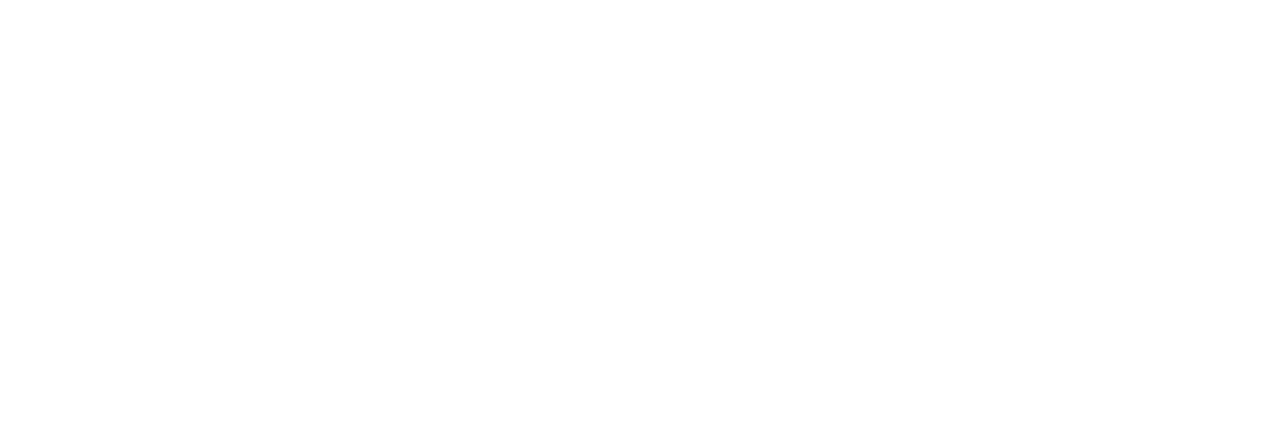
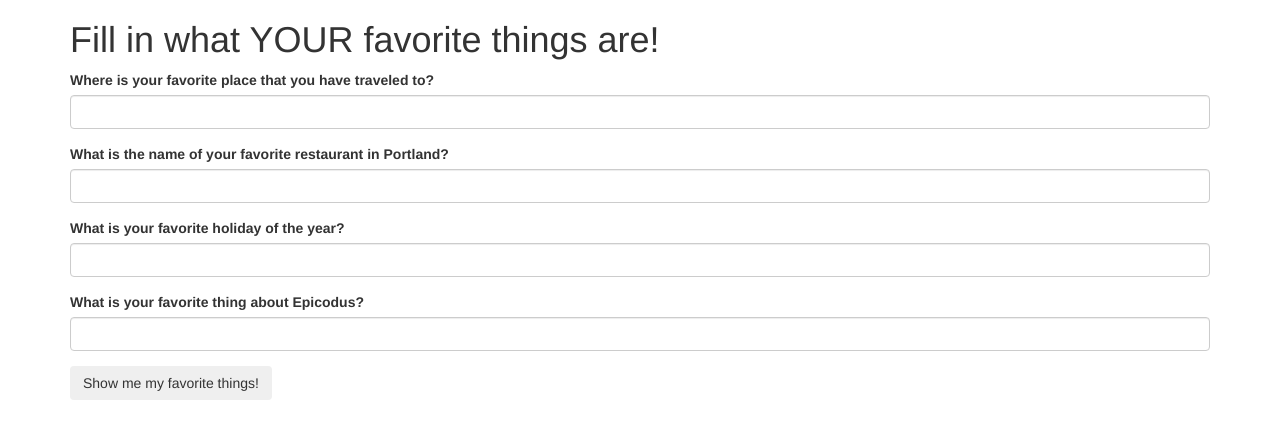
Before and after one commit to sarastillwell/jquery-code-review, a plain HTML site: page index.html in a window 1280 px wide. Drawn offline with Linux system fonts and the light colour scheme.

Commit message:
add content to HTML page.

```diff
--- a/index.html
+++ b/index.html
@@ -7,7 +7,31 @@
     <script src="js/jquery.js"></script>
     <script src="js/scripts.js"></script>
   </head>
+
   <body>
+    <div class="container">
+      <h1>Fill in what YOUR favorite things are!</h2>
+        <form>
+          <div class="form-group">
+            <label for="destination">Where is your favorite place that you have traveled to?</label>
+            <input id="destination" class="form-control" type="text">
+          </div>
+          <div class="form-group">
+            <label for="restaurant">What is the name of your favorite restaurant in Portland?</label>
+            <input id="restaurant" class="form-control" type="text">
+          </div>
+          <div class="form-group">
+            <label for="holiday">What is your favorite holiday of the year?</label>
+            <input id="holiday" class="form-control" type="text">
+          </div>
+          <div class="form-group">
+            <label for="epicodus">What is your favorite thing about Epicodus?</label>
+            <input id="epicodus" class="form-control" type="text">
+          </div>
 
+          <button type="submit" class="btn">Show me my favorite things!</button>
+        </form>
+      </div>
+    </div>
   </body>
 </html>
```
